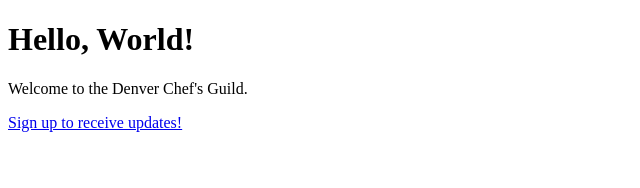
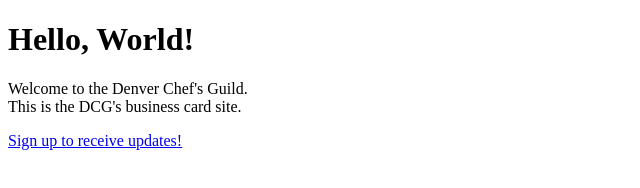
Before and after one commit to Grickl3/denverchefsguild, a plain HTML site: page index.html in a window 1280 px wide. Shown: the whole page, without its empty margins (0-640 px from the left). Drawn offline with Linux system fonts and the light colour scheme.

Commit message:
initial commit for the business card site sprint

```diff
--- a/index.html
+++ b/index.html
@@ -6,7 +6,8 @@
 <body>
 
 	<h1>Hello, World!</h1>
-	<p>Welcome to the Denver Chef's Guild.</p>
+	<p>Welcome to the Denver Chef's Guild.<br>
+	This is the DCG's business card site.</p>
 
 	<a href="https://denverchefsguild.us19.list-manage.com/subscribe?u=ba8f3ed518cd521dbbd63cc7f&id=3efeb992de" target="_blank">Sign up to receive updates!</a>
 
```
